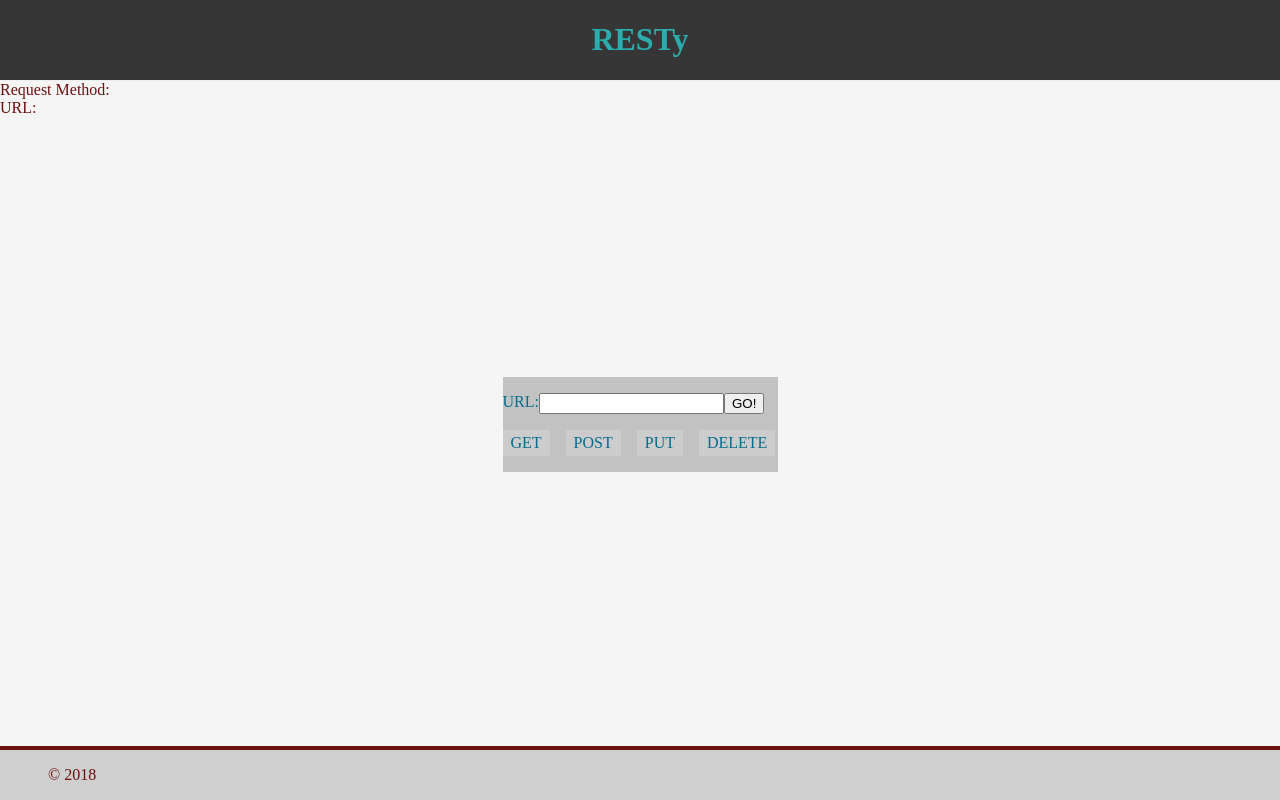
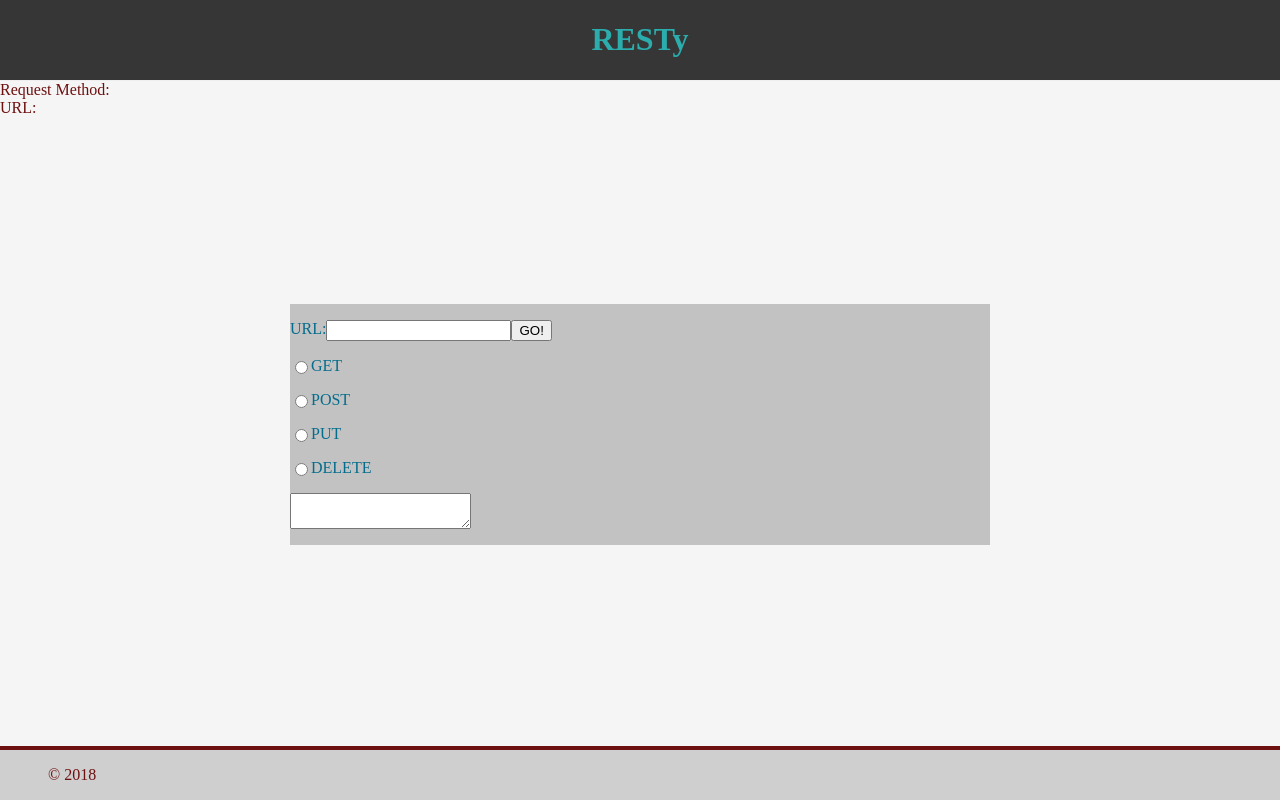
Before and after one commit to ChristopherWLopez/resty, a React (Create React App) app: page / in a window 1280 px wide. Built offline with nearby package versions, Linux system fonts and the light colour scheme.

Commit message:
reactored form

```diff
--- a/src/App.jsx
+++ b/src/App.jsx
@@ -1,4 +1,4 @@
-import React from 'react';
+import React, { useState } from 'react';
 
 import './App.scss';
 
@@ -11,17 +11,12 @@ import Footer from './components/Footer';
 import Form from './components/Form';
 import Results from './components/Results';
 
-class App extends React.Component {
+const App =()=> {
 
-  constructor(props) {
-    super(props);
-    this.state = {
-      data: null,
-      requestParams: {},
-    };
-  }
+const [data, setData] = useState(null);
+const[requestParams, setrequestParams] = useState({});
 
-  callApi = (requestParams) => {
+  const callApi = (requestParams) => {
     // mock output
     const data = {
       count: 2,
@@ -30,21 +25,21 @@ class App extends React.Component {
         {name: 'fake thing 2', url: 'http://fakethings.com/2'},
       ],
     };
-    this.setState({data, requestParams});
+    setData(data, requestParams);
+    setrequestParams(requestParams);
   }
 
-  render() {
+
     return (
       <React.Fragment>
         <Header />
-        <div>Request Method: {this.state.requestParams.method}</div>
-        <div>URL: {this.state.requestParams.url}</div>
-        <Form handleApiCall={this.callApi} />
-        <Results data={this.state.data} />
+        <div>Request Method: {requestParams.method}</div>
+        <div>URL: {requestParams.url}</div>
+        <Form handleApiCall={callApi} />
+        <Results data={data} />
         <Footer />
       </React.Fragment>
     );
   }
-}
 
 export default App;
--- a/src/components/Form/Form.scss
+++ b/src/components/Form/Form.scss
@@ -4,7 +4,7 @@ $radius: 40%;
 form {
   display: inline-block;
   margin: auto;
-  width: 275px;
+  width: 700px;
 
   label {
     display: flex;
@@ -15,7 +15,7 @@ form {
         cursor: pointer;
         margin-right: 1rem;
         padding: .25rem .5rem;
-        background: #cccccc;
+        background: #1c38aa;
 
         &:hover, &.active {
           background: #ffffff;
--- a/src/components/Form/index.jsx
+++ b/src/components/Form/index.jsx
@@ -1,16 +1,22 @@
 import React from 'react';
+import './Form.scss';
+import { useState } from 'react';
 
-import './Form.scss';
+const Form = ({handleApiCall}) => {
 
-const Form = (props) => {
+  const [ method, setMethod ] = useState("");
+  const [ url, setUrl ] = useState("");
+  const [ text, changeText] = useState("");
 
   const handleSubmit = e => {
     e.preventDefault();
     const formData = {
-      method:'GET',
-      url: 'https://pokeapi.co/api/v2/pokemon',
-    };
-    this.props.handleApiCall(formData);
+      method:method,
+      url: url,
+      text: text,
+    }
+    handleApiCall(formData);
+    console.log(formData);
   }
 
 
@@ -19,16 +25,27 @@ const Form = (props) => {
         <form onSubmit={handleSubmit}>
           <label >
             <span>URL: </span>
-            <input name='url' type='text' />
+            <input  type='text' value={url} onChange={(e)=>setUrl(e.target.value)}/>
             <button type="submit">GO!</button>
           </label>
+
           <label className="methods">
-            <span id="get">GET</span>
-            <span id="post">POST</span>
-            <span id="put">PUT</span>
-            <span id="delete">DELETE</span>
+            <input type="radio" value="GET" name="method" onChange={(e)=> setMethod(e.target.value)} />GET
+          </label>
+          <label className="methods">
+            <input type="radio" value="POST" name="method" onChange={(e)=> setMethod(e.target.value)} />POST
+          </label>
+          <label className="methods">
+            <input type="radio" value="PUT" name="method" onChange={(e)=> setMethod(e.target.value)} />PUT
+          </label>
+          <label className="methods">
+            <input type="radio" value="DELETE" name="method" onChange={(e)=> setMethod(e.target.value)} />DELETE
+          </label>
+          <label>
+            <textarea value={text} onChange={(e)=> changeText(e.target.value)}></textarea>
           </label>
         </form>
+
       </>
     );
   };
```
